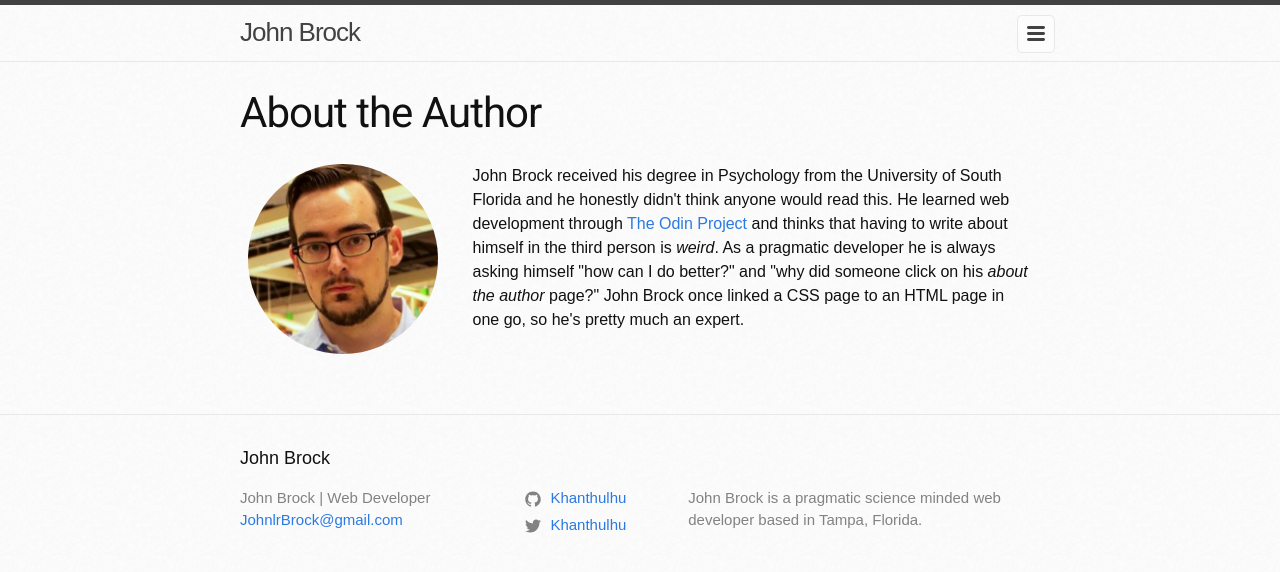
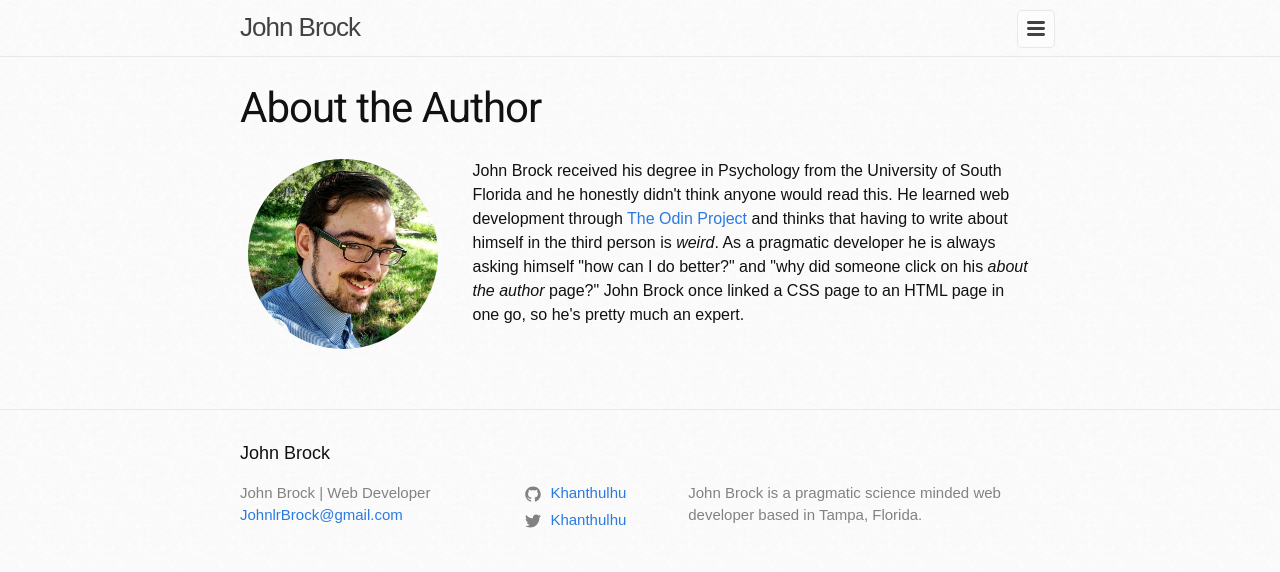
Before and after one commit to JohnLRBrock/JohnBrock, a Jekyll site: the page built from about.md, in a window 1280 px wide. Shown: the top 572 px of the page. Built offline with Jekyll 4.4.1, drawn with Linux system fonts in a browser that asks for light colours; some web fonts are replaced.

Commit message:
changed about author picture and removed header top-border

```diff
--- a/_sass/minima/_layout.scss
+++ b/_sass/minima/_layout.scss
@@ -2,7 +2,7 @@
  * Site header
  */
 .site-header {
-  border-top: 5px solid $grey-color-dark;
+  // border-top: 5px solid $grey-color-dark;
   border-bottom: 1px solid $grey-color-light;
   min-height: $spacing-unit * 1.865;
 
--- a/about.md
+++ b/about.md
@@ -4,6 +4,6 @@ title: About the Author
 permalink: /about/
 ---
 <div class="about-the-author">
-  <img src="/assets/john.jpg" alt="Photo of John Brock">
+  <img src="/assets/right-john.jpg" alt="Photo of John Brock">
   <p>John Brock received his degree in Psychology from the University of South Florida and he honestly didn't think anyone would read this. He learned web development through <a href="https://www.theodinproject.com/courses">The Odin Project</a> and thinks that having to write about himself in the third person is <i>weird</i>. As a pragmatic developer he is always asking himself "how can I do better?" and "why did someone click on his <i>about the author</i> page?" John Brock once linked a CSS page to an HTML page in one go, so he's pretty much an expert.</p>
 </div>
```
Also changed, not shown: assets/left-john.jpg (added), assets/right-john.jpg (added).
